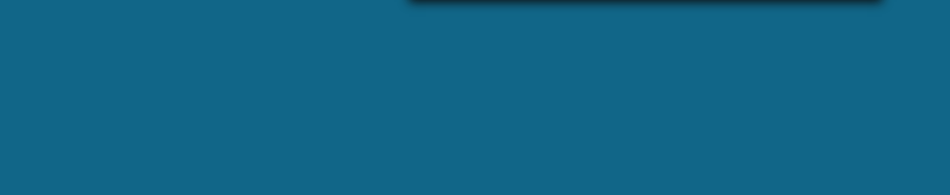
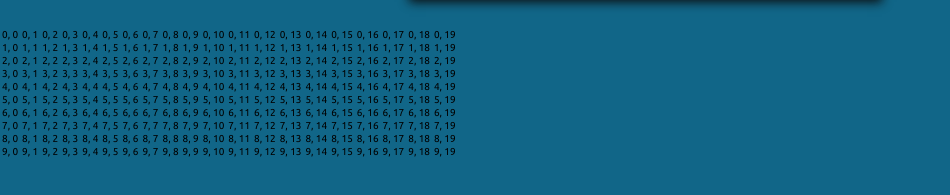
Before and after one commit to albertvallsbe/202209-w2-ch5-albert-valls, a website: page public/index.html in a window 1280 px wide. Shown: the part 145-340 px from the top of the page, without its empty margins (0-950 px from the left). Drawn offline with nearby package versions, Linux system fonts and the light colour scheme; files that its build step writes are made by us from their sources.

Commit message:
Add grid layoud

```diff
--- a/public/index.html
+++ b/public/index.html
@@ -6,15 +6,19 @@
     <meta http-equiv="X-UA-Compatible" content="IE=edge" />
     <meta name="viewport" content="width=device-width, initial-scale=1.0" />
     <title>W2 Chwe</title>
-    <script src="/public/js/main.js"></script>
-    <link rel="shortcut icon" href="../src/Images/GoL-favicon.png" type="image/x-icon" />
     <link rel="stylesheet" href="/css/style.css" />
+    <script src="./js/index.js" type="module"></script>
+    <link rel="shortcut icon" href="/Images/GoL-favicon.png" type="image/x-icon" />
 </head>
 
 <body>
     <header>
         <h1 class="new-style">Game of Life (Conway)</h1>
     </header>
+
+    <body>
+        <section id="main-container"></section>
+    </body>
 </body>
 
 </html>
--- /dev/null
+++ b/public/js/gameLayoud/gameLayoud.js
@@ -0,0 +1,19 @@
+const gameLayoud = () => {
+    let rows = 10;
+    let columns = 20;
+
+    let html = "<table>";
+    for (let countRows = 0; countRows < rows; countRows++) {
+        html += "<tr>";
+        for (let countColumns = 0; countColumns < columns; countColumns++) {
+            html += `<td> ${countRows}, ${countColumns}`;
+            html += "<td>";
+        }
+        html += "</tr>";
+    }
+    html += "</table>";
+    let container = document.getElementById("main-container");
+    container.innerHTML = html;
+};
+
+export default gameLayoud;
--- a/public/js/index.js
+++ b/public/js/index.js
@@ -0,0 +1,3 @@
+import gameLayoud from "./gameLayoud/gameLayoud.js";
+
+gameLayoud();
```
Also changed, not shown: public/Images/GoL-favicon.png (renamed from src/Images/GoL-favicon.png).
